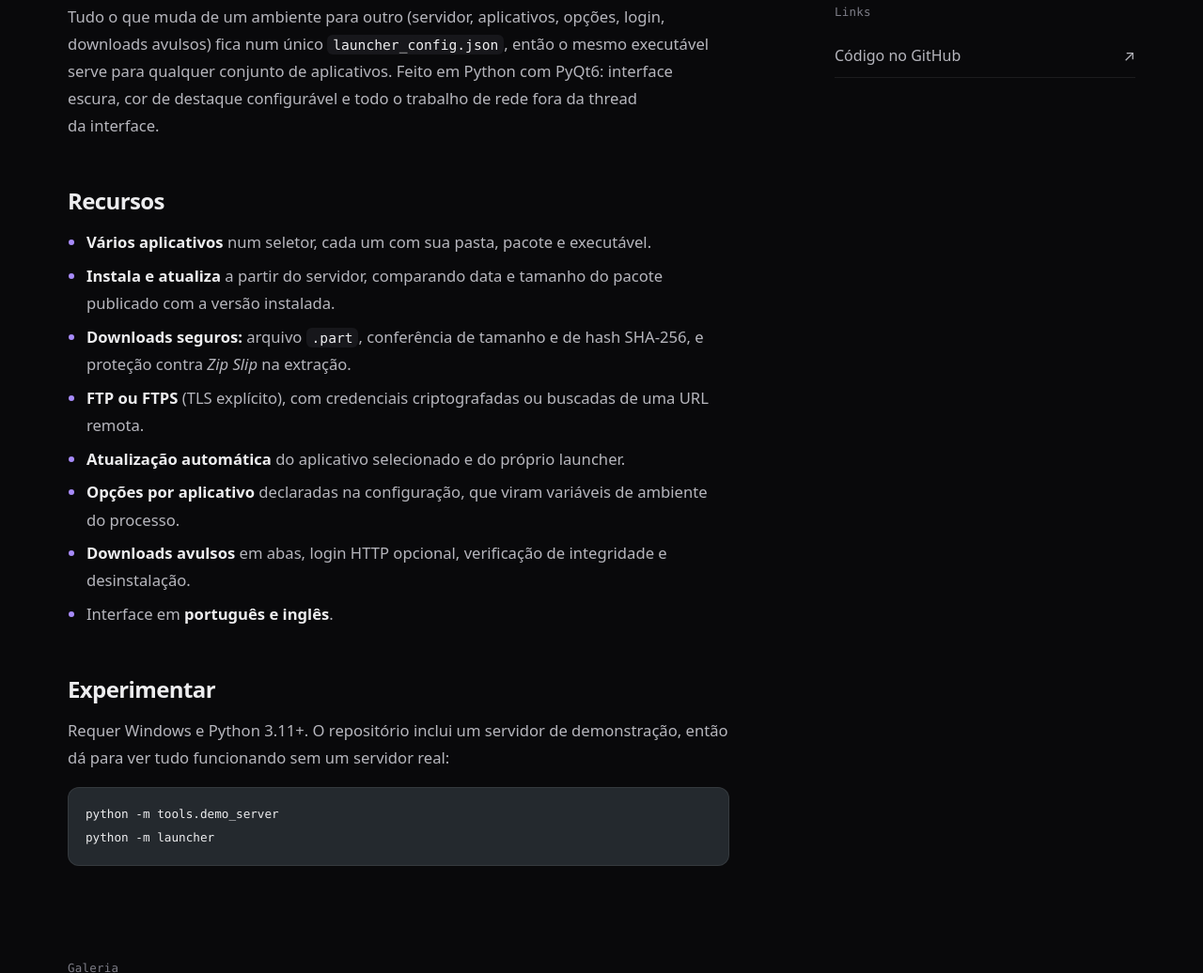
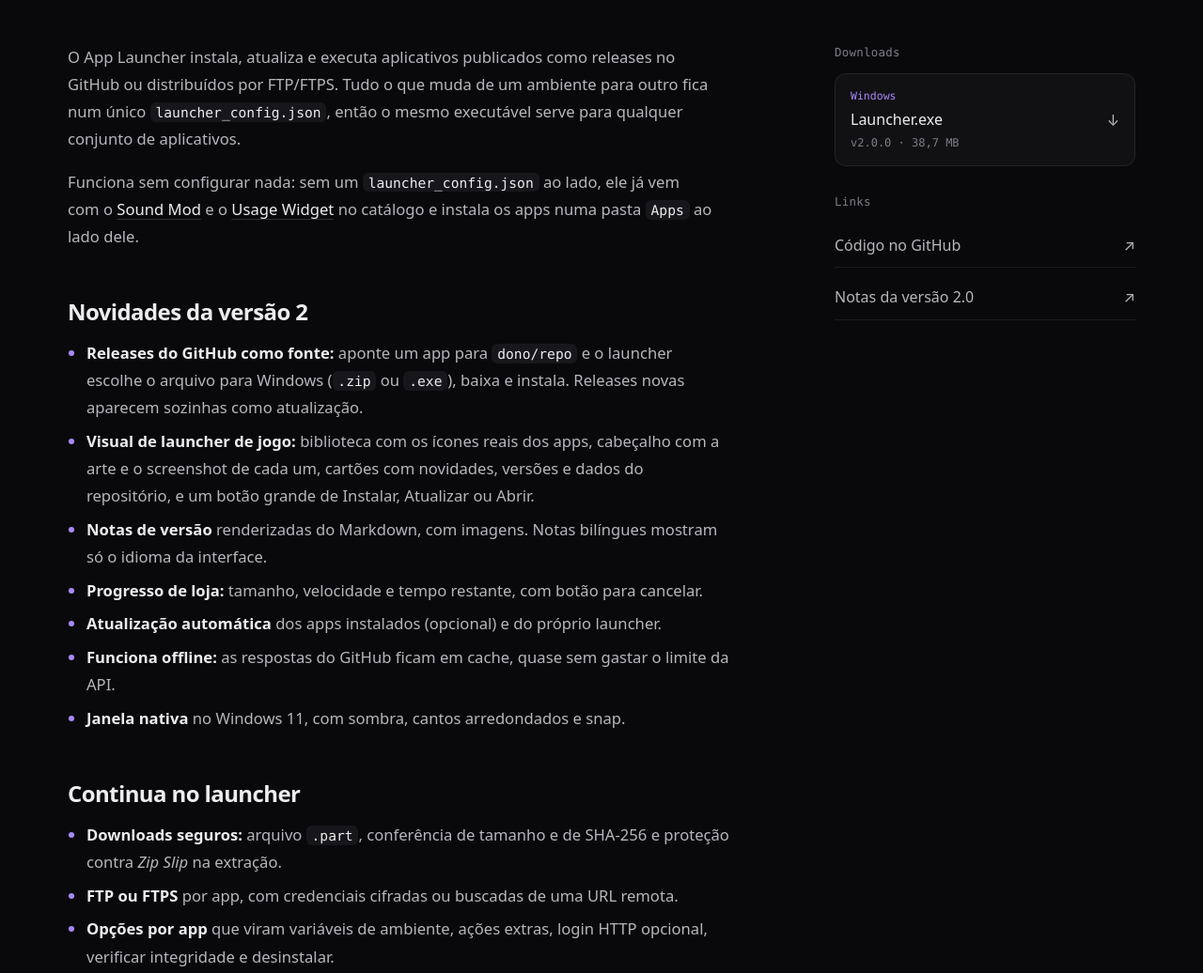
Before and after one commit to renanzm/renanzm.github.io, an Astro site: page /projetos/app-launcher in a window 1280 px wide. Shown: the part 1169-2205 px from the top of the page at 94% size. Built offline with nearby package versions, Linux system fonts and the light colour scheme; Astro itself is replaced by a stand-in of ours.

Commit message:
Atualiza o App Launcher para a versão 2
Novo visual de launcher de jogos e instalação pelas releases do GitHub: textos, destaques, capturas da v2 e download do Launcher.exe 2.0.0.

````diff
--- a/src/content/projetos/app-launcher.md
+++ b/src/content/projetos/app-launcher.md
@@ -1,47 +1,70 @@
 ---
 titulo: App Launcher
-resumo: Launcher para Windows que instala, atualiza e executa apps distribuídos por FTP/FTPS.
-descricao: Um único executável que serve para qualquer conjunto de aplicativos, porque servidor, apps, opções e downloads ficam num arquivo de configuração. Baixa com segurança, confere o hash e atualiza até a si mesmo.
+resumo: Launcher para Windows, no estilo dos launchers de jogos, que instala e atualiza apps direto das releases do GitHub.
+descricao: Aponte um app para um repositório e o launcher encontra a release mais recente, baixa, confere e instala. A versão 2 trouxe um visual novo, com biblioteca de apps, a arte de cada projeto e as notas de versão dentro do próprio launcher.
 destaques:
-  - Instala e atualiza comparando data e tamanho no servidor
-  - Downloads conferidos por tamanho e SHA-256
-  - Atualização automática do app e do próprio launcher
-stack: [Python, PyQt6, FTP/FTPS]
+  - Instala e atualiza direto das releases do GitHub
+  - Downloads conferidos pelo SHA-256 que o GitHub publica
+  - Progresso de loja, com velocidade e tempo restante
+  - Funciona offline com os últimos dados vistos
+stack: [Python, PyQt6, GitHub Releases]
 plataforma: Windows
-data: 2026-11-03
+data: 2026-11-25
 ordem: 3
 cor: '#a78bfa'
-capa: ../../assets/projetos/app-launcher.png
+capa: ../../assets/projetos/app-launcher/principal.webp
 galeria:
-  - src: ../../assets/projetos/app-launcher.png
-    legenda: Tela principal
-  - src: ../../assets/projetos/app-launcher-downloads.png
-    legenda: Downloads avulsos
-  - src: ../../assets/projetos/app-launcher-config.png
+  - src: ../../assets/projetos/app-launcher/principal.webp
+    legenda: Biblioteca de apps e a página de cada projeto
+  - src: ../../assets/projetos/app-launcher/notas.webp
+    legenda: Notas de versão renderizadas do Markdown
+  - src: ../../assets/projetos/app-launcher/download.webp
+    legenda: Download com velocidade e tempo restante
+  - src: ../../assets/projetos/app-launcher/configuracoes.webp
     legenda: Configurações
 links:
   - rotulo: Código no GitHub
     url: https://github.com/renanzm/app-launcher
+  - rotulo: Notas da versão 2.0
+    url: https://github.com/renanzm/app-launcher/releases/tag/v2.0.0
+downloads:
+  - rotulo: Launcher.exe
+    plataforma: windows
+    url: https://github.com/renanzm/app-launcher/releases/download/v2.0.0/Launcher.exe
+    versao: 2.0.0
+    tamanho: 38,7 MB
 ---
 
-Tudo o que muda de um ambiente para outro (servidor, aplicativos, opções, login, downloads avulsos) fica num único `launcher_config.json`, então o mesmo executável serve para qualquer conjunto de aplicativos. Feito em Python com PyQt6: interface escura, cor de destaque configurável e todo o trabalho de rede fora da thread da interface.
+O App Launcher instala, atualiza e executa aplicativos publicados como releases no GitHub ou distribuídos por FTP/FTPS. Tudo o que muda de um ambiente para outro fica num único `launcher_config.json`, então o mesmo executável serve para qualquer conjunto de aplicativos.
 
-## Recursos
+Funciona sem configurar nada: sem um `launcher_config.json` ao lado, ele já vem com o [Sound Mod](/projetos/sound-mod-rs) e o [Usage Widget](/projetos/usage-widget) no catálogo e instala os apps numa pasta `Apps` ao lado dele.
 
-- **Vários aplicativos** num seletor, cada um com sua pasta, pacote e executável.
-- **Instala e atualiza** a partir do servidor, comparando data e tamanho do pacote publicado com a versão instalada.
-- **Downloads seguros:** arquivo `.part`, conferência de tamanho e de hash SHA-256, e proteção contra *Zip Slip* na extração.
-- **FTP ou FTPS** (TLS explícito), com credenciais criptografadas ou buscadas de uma URL remota.
-- **Atualização automática** do aplicativo selecionado e do próprio launcher.
-- **Opções por aplicativo** declaradas na configuração, que viram variáveis de ambiente do processo.
-- **Downloads avulsos** em abas, login HTTP opcional, verificação de integridade e desinstalação.
+## Novidades da versão 2
+
+- **Releases do GitHub como fonte:** aponte um app para `dono/repo` e o launcher escolhe o arquivo para Windows (`.zip` ou `.exe`), baixa e instala. Releases novas aparecem sozinhas como atualização.
+- **Visual de launcher de jogo:** biblioteca com os ícones reais dos apps, cabeçalho com a arte e o screenshot de cada um, cartões com novidades, versões e dados do repositório, e um botão grande de Instalar, Atualizar ou Abrir.
+- **Notas de versão** renderizadas do Markdown, com imagens. Notas bilíngues mostram só o idioma da interface.
+- **Progresso de loja:** tamanho, velocidade e tempo restante, com botão para cancelar.
+- **Atualização automática** dos apps instalados (opcional) e do próprio launcher.
+- **Funciona offline:** as respostas do GitHub ficam em cache, quase sem gastar o limite da API.
+- **Janela nativa** no Windows 11, com sombra, cantos arredondados e snap.
+
+## Continua no launcher
+
+- **Downloads seguros:** arquivo `.part`, conferência de tamanho e de SHA-256 e proteção contra *Zip Slip* na extração.
+- **FTP ou FTPS** por app, com credenciais cifradas ou buscadas de uma URL remota.
+- **Opções por app** que viram variáveis de ambiente, ações extras, login HTTP opcional, verificar integridade e desinstalar.
 - Interface em **português e inglês**.
 
-## Experimentar
+## Rodar pelo código
 
-Requer Windows e Python 3.11+. O repositório inclui um servidor de demonstração, então dá para ver tudo funcionando sem um servidor real:
+Requer Windows e Python 3.11+:
 
 ```bash
-python -m tools.demo_server
+python -m venv .venv
+.venv\Scripts\activate
+pip install -r requirements-dev.txt
 python -m launcher
 ```
+
+> O executável ainda não tem assinatura digital. Na primeira vez, o SmartScreen pode mostrar um aviso: clique em **Mais informações → Executar assim mesmo**.
````
Also changed, not shown: src/assets/projetos/app-launcher-config.png (deleted), src/assets/projetos/app-launcher-downloads.png (deleted), src/assets/projetos/app-launcher.png (deleted), src/assets/projetos/app-launcher/configuracoes.webp (added), src/assets/projetos/app-launcher/download.webp (added), src/assets/projetos/app-launcher/notas.webp (added), src/assets/projetos/app-launcher/principal.webp (added).
